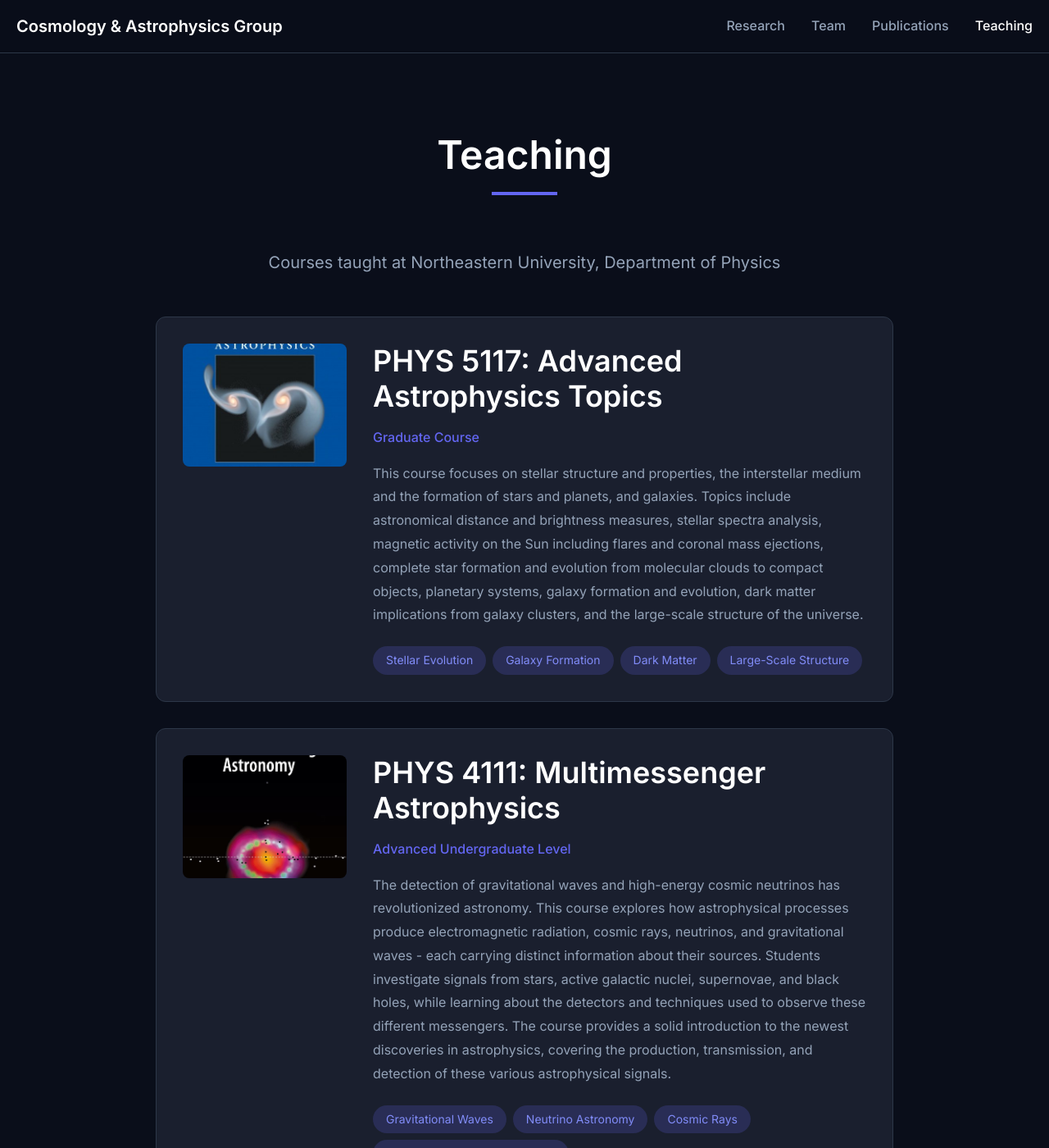
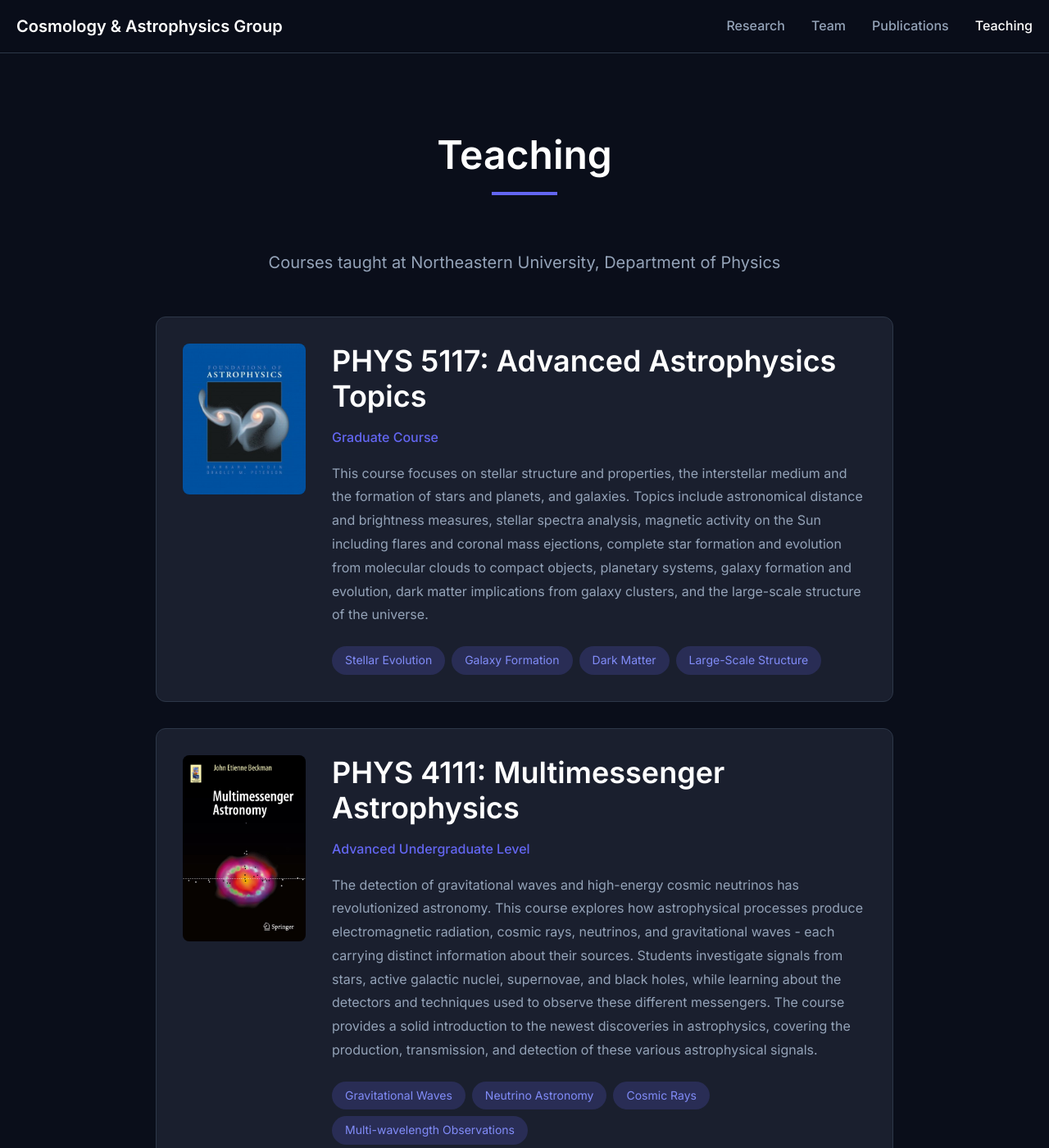
Before and after one commit to GeorgeVassilakis/mccleary_group, a Jekyll site: the page built from teaching.md, in a window 1280 px wide and 1400 px high. Shown: the whole window at 82% size. Built offline with Jekyll 4.4.1, drawn with Linux system fonts in a browser that asks for light colours.

Commit message:
Fix aspect ratio

```diff
--- a/_sass/_components.scss
+++ b/_sass/_components.scss
@@ -222,9 +222,9 @@
     align-items: start;
 
     .course-image {
-        width: 200px;
-        height: 150px;
-        object-fit: cover;
+        width: 150px;
+        height: auto;
+        object-fit: contain;
         border-radius: 8px;
         flex-shrink: 0;
     }
```
